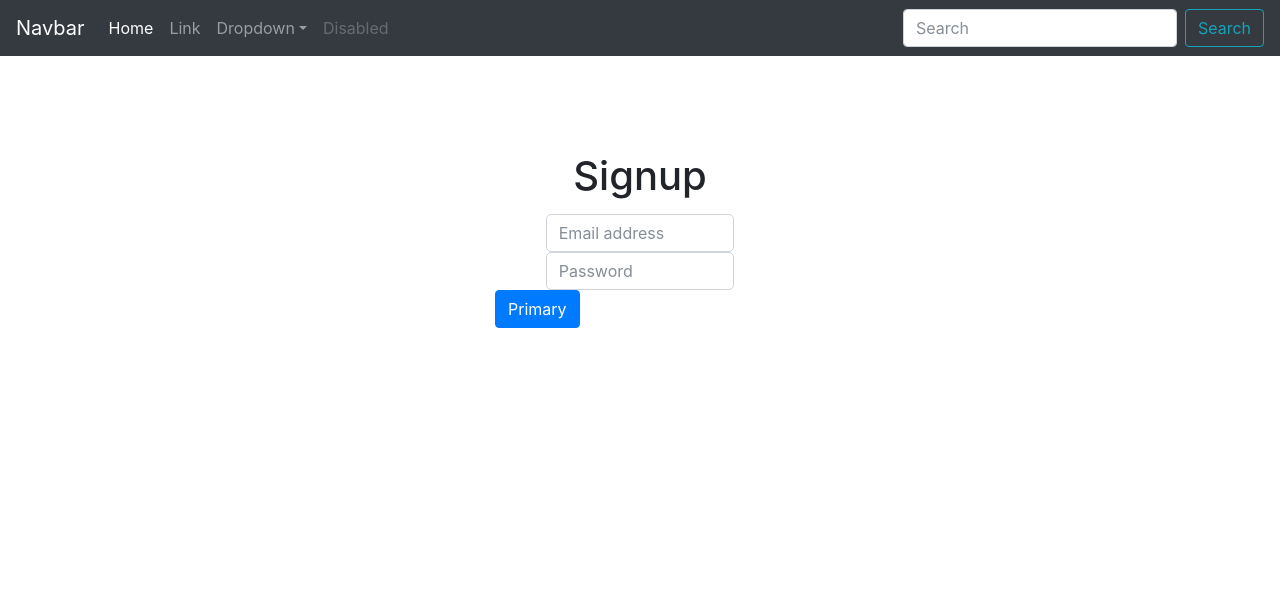
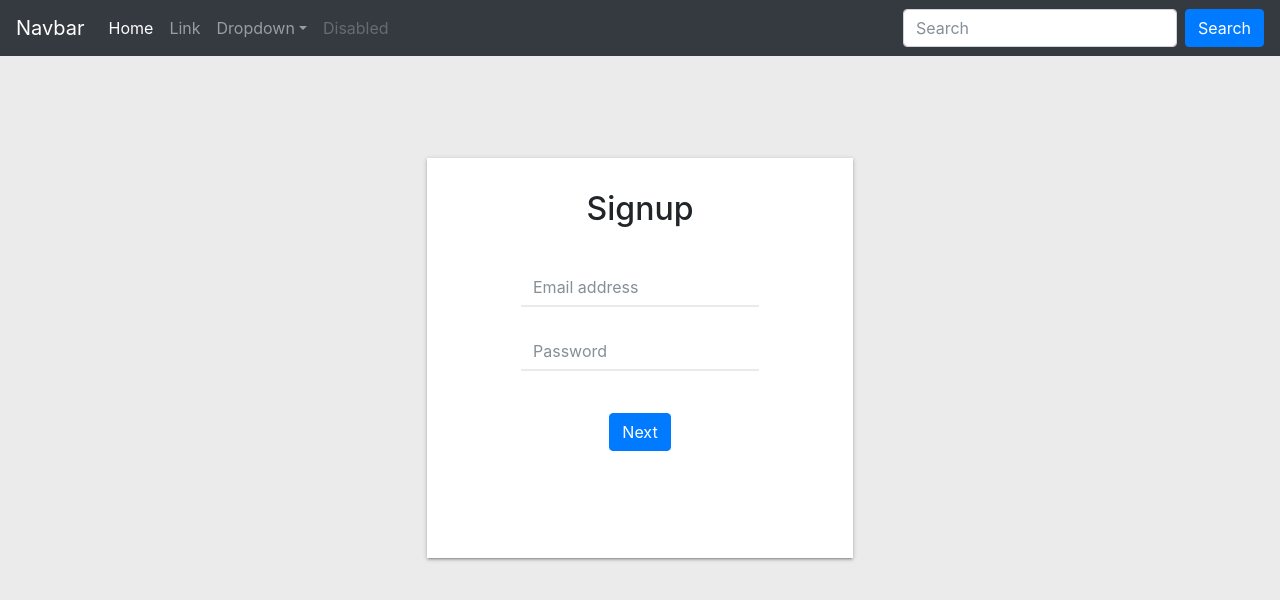
Before and after one commit to tmurph850/weather-app, a React app: page /signup in a window 1280 px wide. Shown: the top 600 px of the page. Built offline with nearby package versions, Linux system fonts and the light colour scheme.

Commit message:
Update signup form styling

```diff
--- a/src/app.min.css
+++ b/src/app.min.css
@@ -1 +1 @@
-html,body{height:100%}.login-view .header-div{display:block;position:relative;margin:0 auto;top:6rem;text-align:center}.login-view .form-control{width:65%}.login-view .inputs-container{margin:0 auto;top:6.4rem}.login-view .form-group{margin-bottom:0}.login-view input{margin:0 auto;border-radius:5px}
+html,body{height:100%;min-height:100%}body{background-color:#ebebec}.navbar .btn{background-color:#007bff;border-color:#007bff;color:#fff}.login-view .container-fluid{min-height:100%;height:auto !important;height:100%;background-color:#ebebec}.login-view .header-div{display:block;position:relative;margin:0 auto;text-align:center;top:2rem}.login-view .header-div h1{font-size:2rem}.login-view .form-control{width:60%;display:block;position:relative;border:none;border-bottom:2px solid #ebebec;border-radius:0px;margin-bottom:26px}.login-view .form-control:focus{border:none;border-bottom:2px solid #007bff;box-shadow:none;border-radius:0px}.login-view .signup-block{margin:0 auto;top:6.4rem;height:400px;background-color:#fff;box-shadow:0 2px 2px 0 rgba(0,0,0,0.14),0 3px 1px -2px rgba(0,0,0,0.12),0 1px 5px 0 rgba(0,0,0,0.2)}.login-view .form-group{display:block;position:relative;top:4rem}.login-view input{margin:0 auto;border-radius:5px}.login-view .button-container{margin:0 auto;top:5rem}
--- a/src/app.scss
+++ b/src/app.scss
@@ -1,5 +1,18 @@
 html, body {
     height: 100%;
+    min-height: 100%;
+}
+
+body {
+  background-color: rgb(235, 235, 236);
+}
+
+.navbar {
+  .btn {
+    background-color: #007bff;
+    border-color: #007bff;
+    color: #fff;
+  }
 }
 
 /**
@@ -7,28 +20,61 @@ html, body {
 **/
 
 .login-view {
+  .container-fluid {
+      min-height: 100%;
+      height:auto !important; /* cross-browser */
+      height: 100%; /* cross-browser */
+      background-color: rgb(235, 235, 236);
+  }
   .header-div {
     display: block;
     position: relative;
     margin: 0 auto;
-    top: 6rem;
     text-align: center;
+    top: 2rem;
+
+    h1 {
+      font-size: 2rem;
+    }
   }
   .form-control {
-    width: 65%;
+    width: 60%;
+    display: block;
+    position: relative;
+    border: none;
+    border-bottom: 2px solid rgb(235, 235, 236);
+    border-radius: 0px;
+    margin-bottom: 26px;
   }
-  .inputs-container {
+  .form-control:focus {
+    border: none;
+    border-bottom: 2px solid #007bff;
+    box-shadow: none;
+    border-radius: 0px;
+  }
+  .signup-block {
     margin: 0 auto;
     top: 6.4rem;
+    height: 400px;
+    background-color: #fff;
+    box-shadow: 0 2px 2px 0 rgba(0,0,0,0.14), 0 3px 1px -2px rgba(0,0,0,0.12), 0 1px 5px 0 rgba(0,0,0,0.2);
   }
   .form-group {
-    margin-bottom: 0;
+    display: block;
+    position: relative;
+    top: 4rem;
   }
   input {
     margin: 0 auto;
     border-radius: 5px;
   }
+  .button-container {
+    margin: 0 auto;
+    top: 5rem;
+  }
 }
+
+
 
 
 
--- a/src/containers/Login.js
+++ b/src/containers/Login.js
@@ -46,11 +46,11 @@ class Login extends Component {
     return (
       <div className="login-view">
 
+        <div className="col-md-4 signup-block">
+
           <div className="header-div">
             <h1>Signup</h1>
           </div>
-
-        <div className="col-md-3 inputs-container">
 
           <div className="form-group">
             <div>
@@ -78,12 +78,14 @@ class Login extends Component {
             </div>
           </div>
 
+            <div className="col-md-4 text-center button-container">
               <button
                 type="button"
                 className="btn btn-primary"
                 onClick={this.requestSignUp}>
-            Primary
+                Next
               </button>
+            </div>
 
         </div>
 
```
Lines whose indentation alone changed are shown as unchanged.
